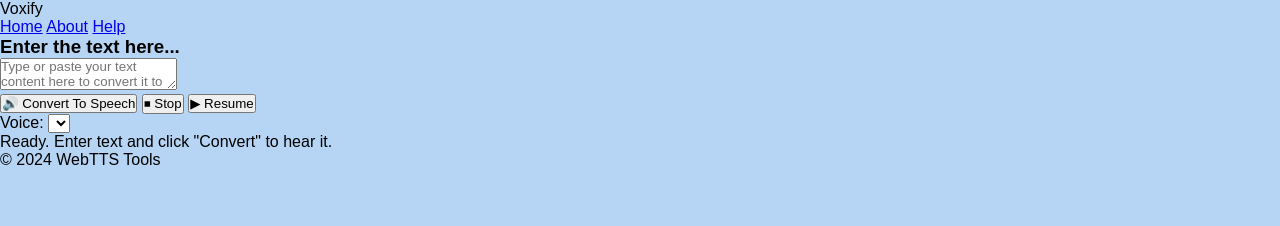
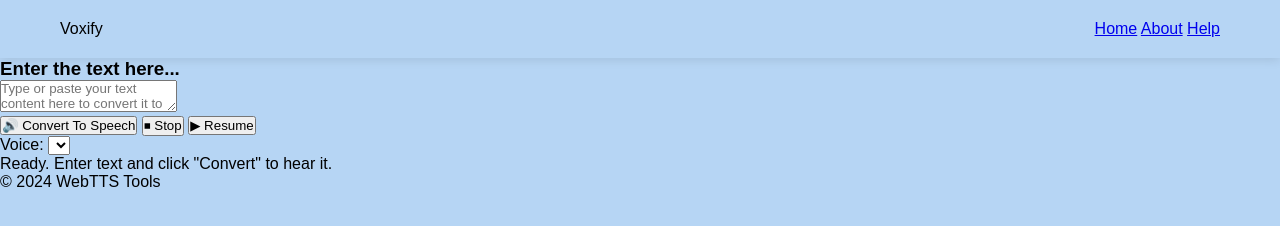
Before and after one commit to TharukaThennakoon/Voxify-speak-and-translate-, a plain HTML site: page index.html in a window 1280 px wide. Drawn offline with Linux system fonts and the light colour scheme; a script that the page names is missing.

Commit message:
Create navbar layout structure

```diff
--- a/css/style.css
+++ b/css/style.css
@@ -11,3 +11,11 @@ body{
     background: rgb(182, 213, 244);
 
 }
+.navbar{
+    display: flex;
+    justify-content: space-between;
+    align-items: center;
+    padding: 20px 60px;
+    background: rgb(182, 213, 244);
+    box-shadow: 0 2px 10px rgba(0,0,0,0.1);
+}
```
